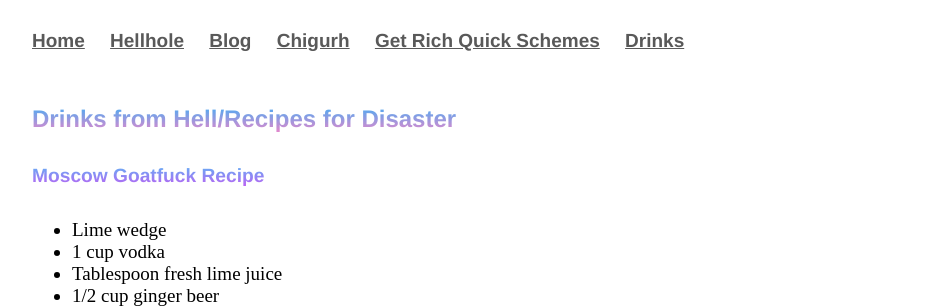
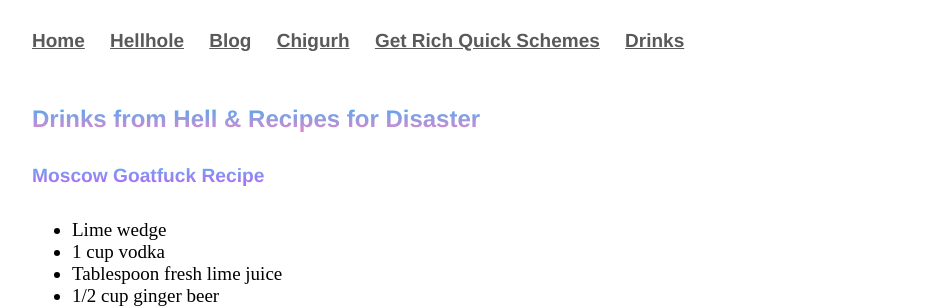
Before and after one commit to Pinelife/pinelife.github.io, a Jekyll site: the page drinks/index.html, which Jekyll copies as it is, in a window 1280 px wide. Shown: the top 308 px of the page, without its empty margins (160-1110 px from the left). Built offline with Jekyll 4.4.1, drawn with Linux system fonts in a browser that asks for light colours.

```diff
--- a/drinks/index.html
+++ b/drinks/index.html
@@ -15,7 +15,7 @@
                         <li><a href="/drinks">Drinks</a></li>
 	    		</ul>
 </nav>
-			<h3>Drinks from Hell/Recipes for Disaster</h3>
+			<h3>Drinks from Hell & Recipes for Disaster</h3>
 
 
 <h5>Moscow Goatfuck Recipe</h5>
```
